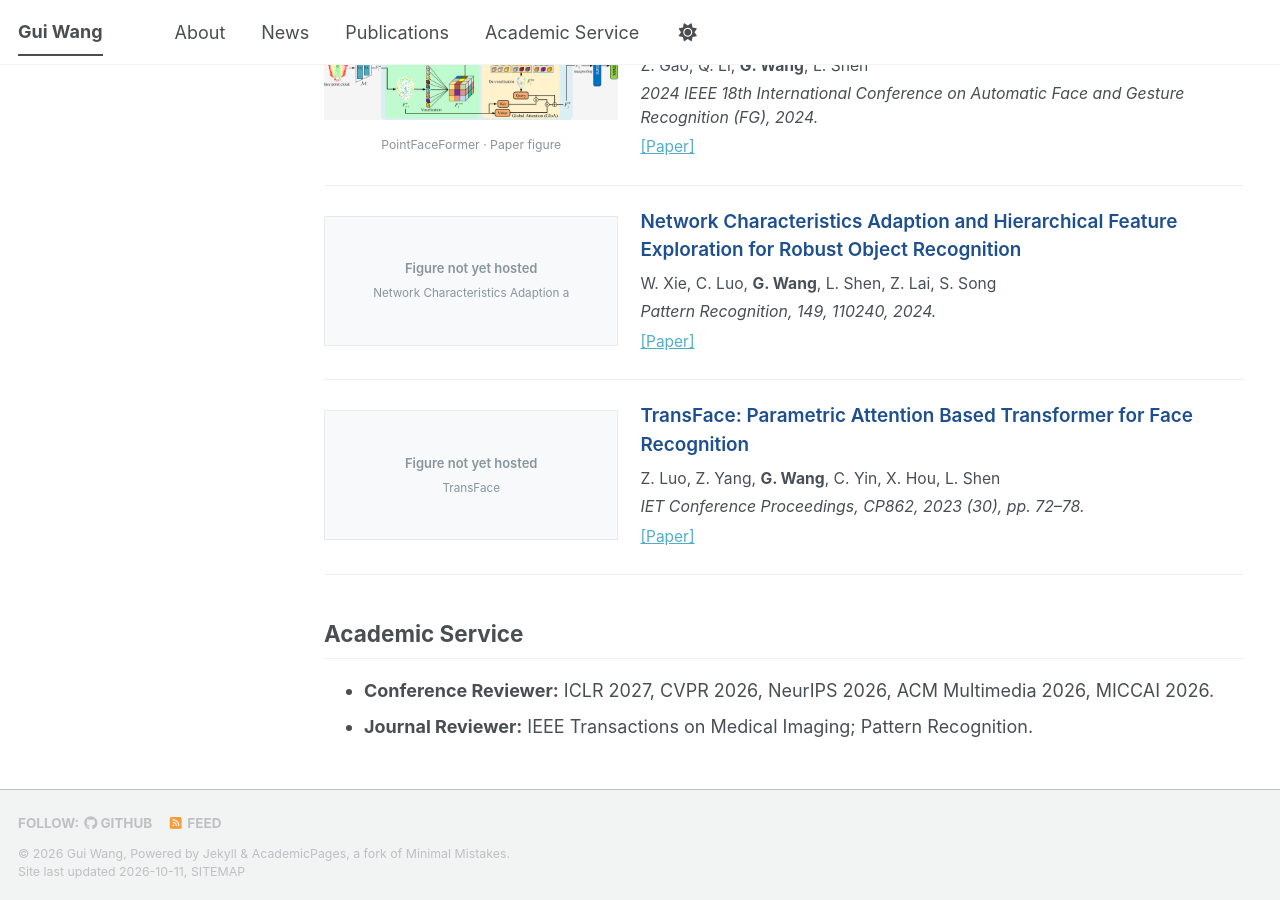
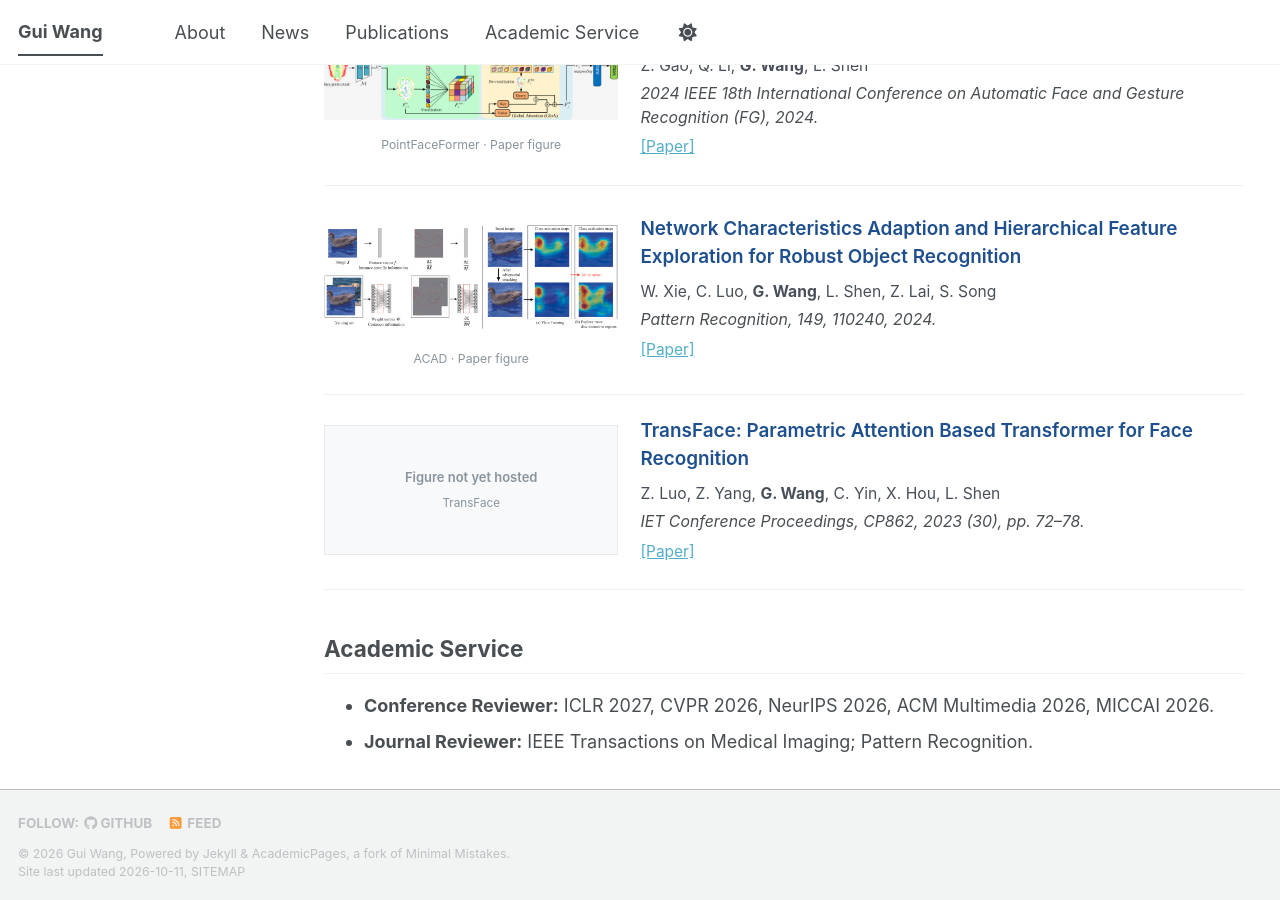
Before and after one commit to Erin668/Erin668.github.io, a Jekyll site: the page built from _pages/about.md, in a window 1280 px wide and 900 px high, scrolled down 2205 px. Built offline with Jekyll 4.4.1, drawn with Linux system fonts in a browser that asks for light colours; a style sheet for code colours, icons or effects is not loaded.

Commit message:
Display uploaded ACAD figure in Publications

```diff
--- a/_pages/about.md
+++ b/_pages/about.md
@@ -60,7 +60,7 @@ You can also find my articles on [Google Scholar](https://scholar.google.com/cit
 
 
 
-<div class="publication-entry"><div class="publication-figure"><div class="publication-no-figure"><span>Figure not yet hosted</span><small>Network Characteristics Adaption a</small></div></div><div class="publication-details"><div class="publication-title"><a class="publication-title-link" href="https://doi.org/10.1016/j.patcog.2023.110240" target="_blank" rel="noopener noreferrer">Network Characteristics Adaption and Hierarchical Feature Exploration for Robust Object Recognition</a></div><div class="publication-authors">W. Xie, C. Luo, <strong>G. Wang</strong>, L. Shen, Z. Lai, S. Song</div><div class="publication-venue">Pattern Recognition, 149, 110240, 2024.</div><div class="publication-links"><a href="https://doi.org/10.1016/j.patcog.2023.110240" target="_blank" rel="noopener noreferrer">[Paper]</a></div></div></div>
+<div class="publication-entry"><div class="publication-figure"><a class="publication-figure-link" href="/assets/ACAD.jpg" target="_blank" rel="noopener noreferrer"><img src="/assets/ACAD.jpg" loading="lazy" alt="ACAD method framework diagram" /><span class="publication-figure-caption">ACAD · Paper figure</span></a></div><div class="publication-details"><div class="publication-title"><a class="publication-title-link" href="https://doi.org/10.1016/j.patcog.2023.110240" target="_blank" rel="noopener noreferrer">Network Characteristics Adaption and Hierarchical Feature Exploration for Robust Object Recognition</a></div><div class="publication-authors">W. Xie, C. Luo, <strong>G. Wang</strong>, L. Shen, Z. Lai, S. Song</div><div class="publication-venue">Pattern Recognition, 149, 110240, 2024.</div><div class="publication-links"><a href="https://doi.org/10.1016/j.patcog.2023.110240" target="_blank" rel="noopener noreferrer">[Paper]</a></div></div></div>
 
 
 
```
